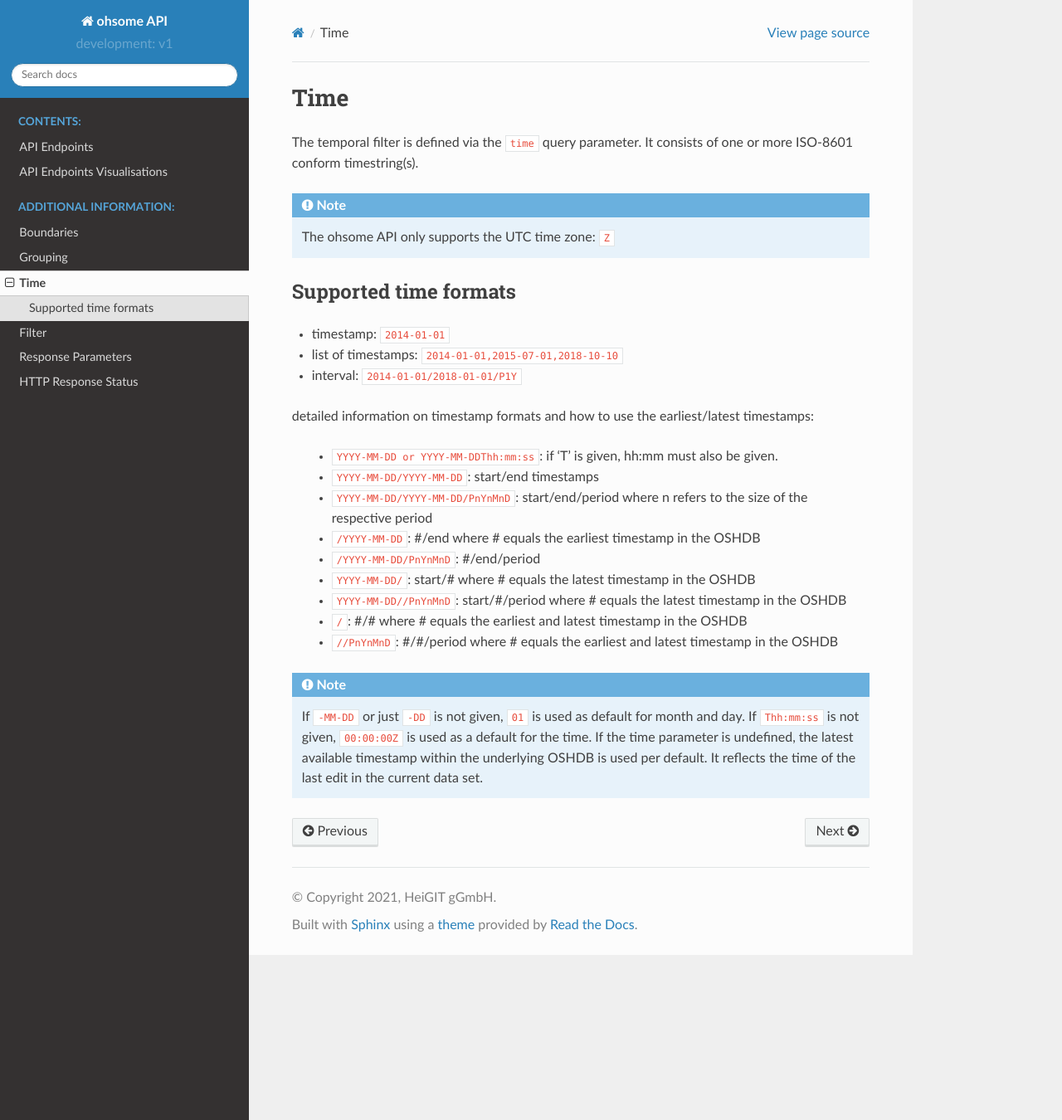
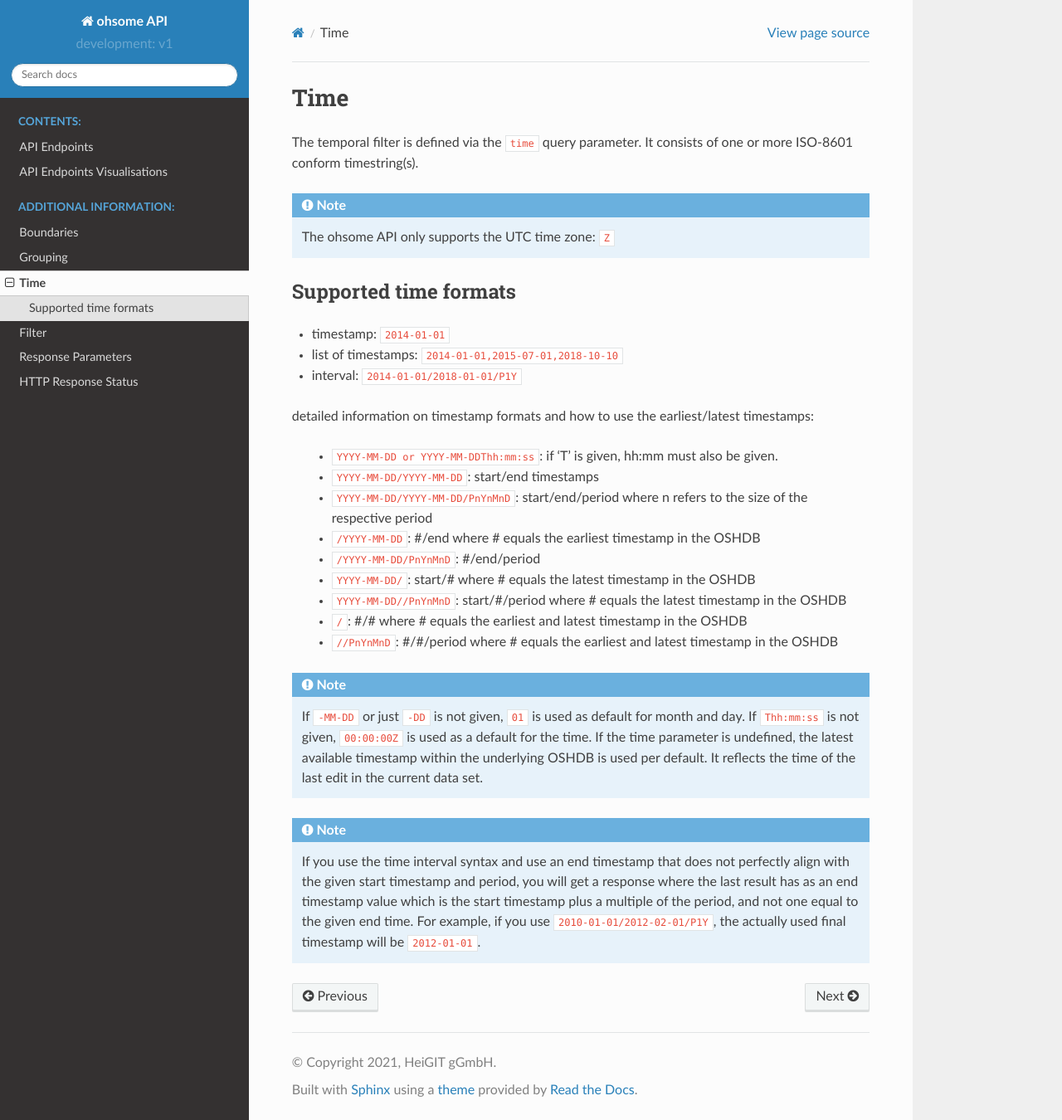
Before and after one commit to GIScience/ohsome-api, a Sphinx documentation site: the page built from docs/time.rst, in a window 1280 px wide and 1350 px high. Shown: the whole window at 83% size. Built offline with Sphinx 7.4.7 and the Read the Docs theme 2.0.0, drawn with Linux system fonts in a browser that asks for light colours.

Commit message:
Docs: Add note about the end timestamp of period notation (#232)
closes #204

```diff
--- a/docs/time.rst
+++ b/docs/time.rst
@@ -27,3 +27,8 @@
 
 .. note:: If ``-MM-DD`` or just ``-DD`` is not given, ``01`` is used as default for month and day. If ``Thh:mm:ss`` is not given, ``00:00:00Z`` is used as a default for the time.
           If the time parameter is undefined, the latest available timestamp within the underlying OSHDB is used per default. It reflects the time of the last edit in the current data set.
+
+.. note:: If you use the time interval syntax and use an end timestamp that does not perfectly align with the given start
+          timestamp and period, you will get a response where the last result has as an end timestamp value which is the
+          start timestamp plus a multiple of the period, and not one equal to the given end time. For example, if you
+          use ``2010-01-01/2012-02-01/P1Y``, the actually used final timestamp will be ``2012-01-01``.
```
